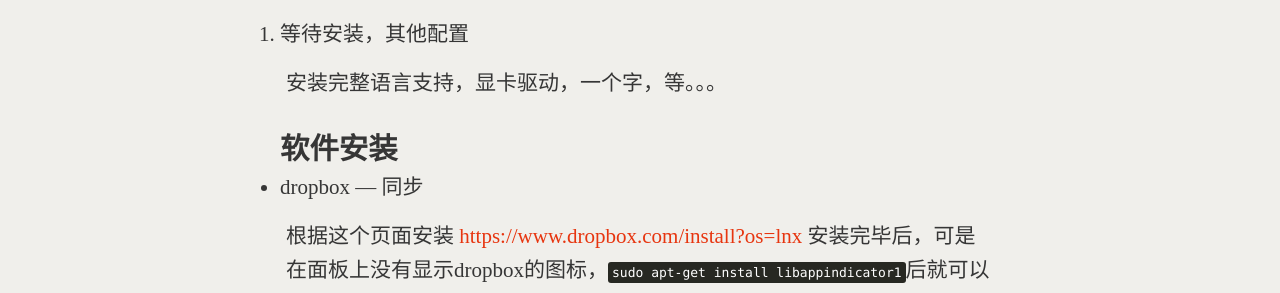
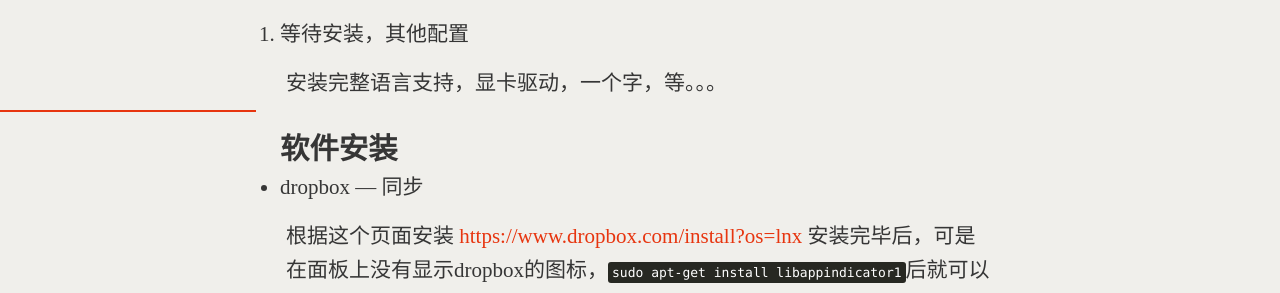
Before and after one commit to xavierskip/xavierskip.github.io, a Jekyll site: the page built from _posts/2014-04-24-linux-config.md, in a window 1280 px wide. Shown: the part 793-1086 px from the top of the page. Built offline with Jekyll 4.4.1, drawn with Linux system fonts in a browser that asks for light colours; comment, search, counter and statistics services are not loaded; a style sheet for code colours, icons or effects is not loaded.

Commit message:
add h2:after

```diff
--- a/media/css/style.css
+++ b/media/css/style.css
@@ -114,6 +114,19 @@
 nav a:hover{background-color: var(--nav-hover-bg);text-decoration:none;color:var(--nav-hover-color);border: 0;transition:color .2s linear;}
 .post{margin: .5em 0 1em 0;font-size: 21px;color:var(--post-color);}
 .post h2{margin: 21px 0 13px 0;}
+.post h2:after {
+    content: '';
+    position: absolute;
+    bottom: -5px;
+    left: 0;
+    width: 20%;
+    height: 2px;
+    background: var(--link-color);
+    transition: width 0.3s ease-in-out;
+}
+.post h2:hover:after {
+    width: 100%;
+}
 .post p {
   margin: 6px;
   line-height: 1.6em;
```
